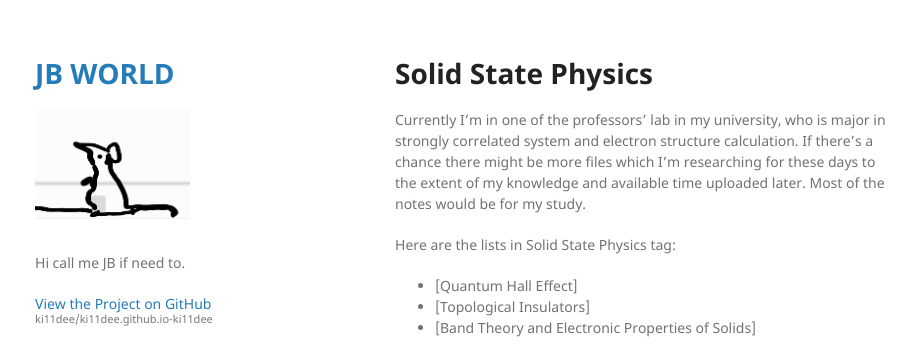
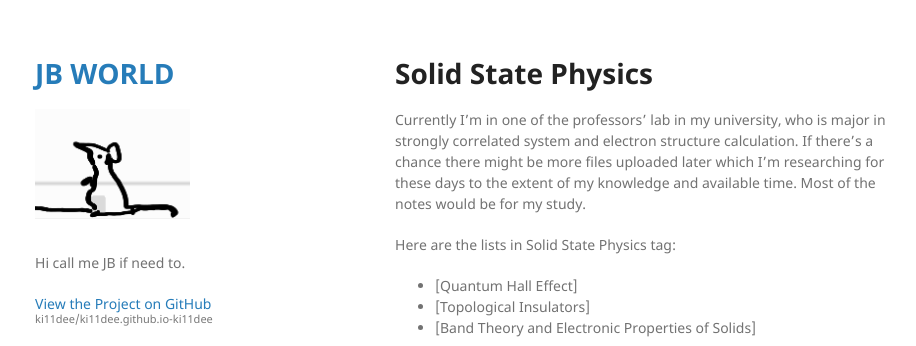
Before and after one commit to ki11dee/ki11dee.github.io-ki11dee, a Jekyll site: the page built from SP/SP_content.md, in a window 1280 px wide. Shown: the top 346 px of the page, without its empty margins (175-1091 px from the left). Built offline with Jekyll 4.4.1, drawn with Linux system fonts in a browser that asks for light colours; our own code applies the rules of GitHub Pages for plain Markdown files.

Commit message:
Add text

```diff
--- a/SP/SP_content.md
+++ b/SP/SP_content.md
@@ -1,6 +1,6 @@
 # Solid State Physics
 
-Currently I'm in one of the professors' lab in my university, who is major in strongly correlated system and electron structure calculation. If there's a chance there might be more files which I'm researching for these days to the extent of my knowledge and available time uploaded later. Most of the notes would be for my study.
+Currently I'm in one of the professors' lab in my university, who is major in strongly correlated system and electron structure calculation. If there's a chance there might be more files uploaded later which I'm researching for these days to the extent of my knowledge and available time. Most of the notes would be for my study.
 
 Here are the lists in Solid State Physics tag:
 
```
